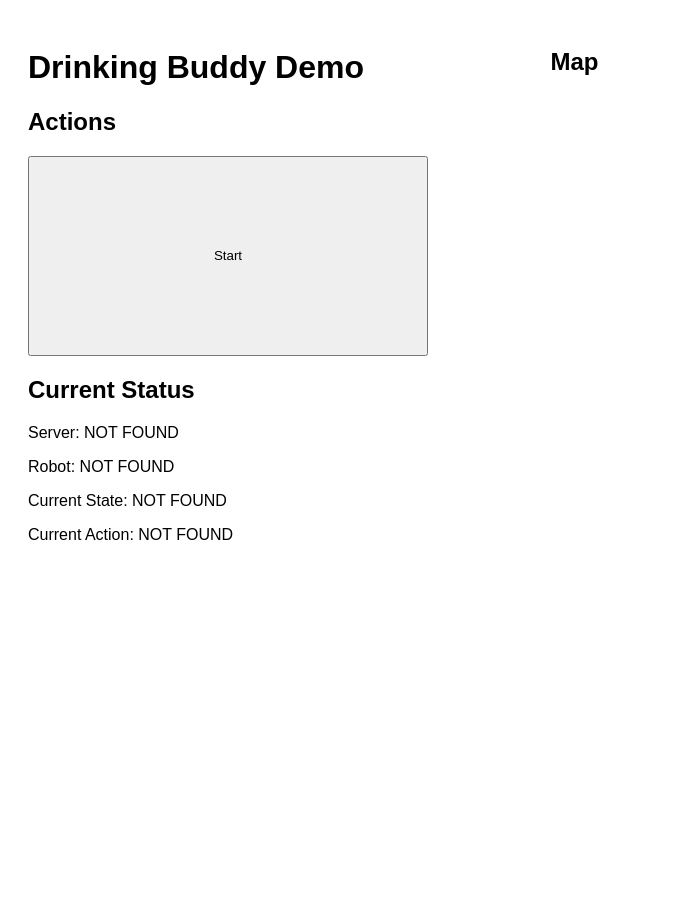
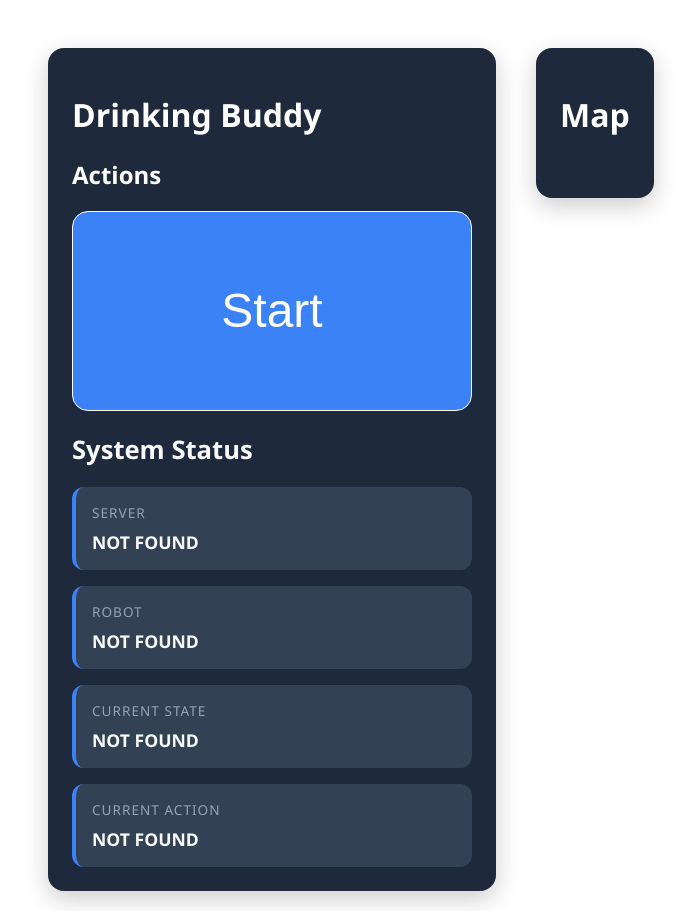
Before and after one commit to RobertLuiten/drinking-buddy, a Flask app: page / in a window 1280 px wide. Shown: the whole page, without its empty margins (0-697 px from the left). Before the commit the page ends 540 px from the top, so only its background shows below. Run offline with Flask 3, Linux system fonts and the light colour scheme; some libraries are stand-ins or nearby versions.

Commit message:
Updated CSS

```diff
--- a/ui/server/server.py
+++ b/ui/server/server.py
@@ -6,7 +6,9 @@ import json
 ## VAR INITIALIZATION
 robot_status = dict()
 
-ROBOT_IP = "172.28.7.121"
+# ROCKY: 172.28.7.144
+# SLINKY: "172.28.7.121"
+ROBOT_IP = "172.28.7.144"
 
 ## ROS SETUP
 ros = roslibpy.Ros(host=ROBOT_IP, port=9090)
--- a/ui/server/static/csharp.css
+++ b/ui/server/static/csharp.css
@@ -7,9 +7,27 @@ body { font-family: sans-serif; padding: 20px; }
     cursor: pointer;
     background: #f7f7f7;
 }
+
+.start-button {
+    height:200px;
+    width:400px;
+    font-size: 48px;
+    background: #3b82f6;
+    border-radius: 16px;
+    border: 1px solid #fff;
+    color: #fff;
+    transition: transform 0.2s ease, background 0.2s ease;
+}
+
+.start-button:hover {
+    background: #2e59b4;
+    box-shadow: 0 12px 32px rgba(37, 99, 235, 0.2);
+}
+
 .pose-card:hover {
     background: #eaeaea;
 }
+
 .noselect {
     -webkit-touch-callout: none; /* iOS Safari */
     -webkit-user-select: none; /* Safari */
@@ -19,17 +37,88 @@ body { font-family: sans-serif; padding: 20px; }
             user-select: none; /* Non-prefixed version, currently
                                     supported by Chrome, Edge, Opera and Firefox */
 }
-.text_segment, .map_segment {
-    float:left;
-    display:inline;
-    padding-right :10%;
+.text_segment,
+.map_segment {
+    float: left;
+    display: inline-block;
+
+    padding: 1rem;
+    margin: 0.5rem 1rem 0.5rem 0;
+    height: 100%;
+
+    max-width: 700px;
+    margin: 20px;
+    padding: 24px;
+    background: #1e293b;
+    border-radius: 16px;
+    box-shadow: 0 8px 24px rgba(0, 0, 0, 0.2);
+    color: #fff;
+    font-family: "Segoe UI", sans-serif;
+
+    transition: all 0.2s ease;
 }
+
 
 .render_dot {
     position:absolute;
     height: 26px;
     width: 26px;
 }
+.map {
+    background: url('/static/map.png');
+    width: 600px;
+    height: 400px;
+    border-radius: 12px; /* adjust as needed */
+    overflow: hidden;
+    background-size: cover;
+    background-position: center;
+}
+.map:hover {
+    border-color: #3b82f6;
+    box-shadow: 0 6px 16px rgba(59, 130, 246, 0.12);
+}
 #navigation_map {
     position: relative;
 }
+
+.status-panel h2 {
+    margin-bottom: 20px;
+    font-size: 1.6rem;
+    font-weight: 600;
+    color: #f8fafc;
+}
+
+.status-grid {
+    display: grid;
+    grid-template-columns: repeat(auto-fit, minmax(220px, 1fr));
+    gap: 16px;
+}
+
+.status-card {
+    background: #334155;
+    padding: 16px;
+    border-radius: 12px;
+    border-left: 4px solid #3b82f6;
+    display: flex;
+    flex-direction: column;
+    gap: 8px;
+    transition: transform 0.2s ease, background 0.2s ease;
+}
+
+.status-card:hover {
+    transform: translateY(-2px);
+    background: #3f4d63;
+}
+
+.label {
+    font-size: 0.85rem;
+    text-transform: uppercase;
+    letter-spacing: 1px;
+    color: #94a3b8;
+}
+
+.value {
+    font-size: 1.1rem;
+    font-weight: 600;
+    color: #f8fafc;
+}
--- a/ui/server/templates/main.html
+++ b/ui/server/templates/main.html
@@ -11,24 +11,42 @@
 </head>
 <body>
   <div class="text_segment">
-    <h1>Drinking Buddy Demo</h1>
+    <h1>Drinking Buddy</h1>
     <h2>Actions</h2>
-    <button id="robotStartButton" onclick="startRobot()" style="height:200px;width:400px"><bold>Start</bold></button>
+    <button id="robotStartButton" onclick="startRobot()" class="start-button"><bold>Start</bold></button>
     <!-- <button id="robotResetButton" onclick="resetPosition()" disabled>Reset</button>
     <button id="voiceButton" onclick="startVoice()">Start Voice</button> -->
-    <h2>Current Status</h2>
-    <p id="serverDetect">Server: NOT FOUND</p>
-    <p id="robotDetect">Robot: NOT FOUND</p>
-    <!-- <p id="battery">Battery: NOT FOUND</p> -->
-    <p id="currentState">Current State: NOT FOUND</p>
-    <p id="currentAction">Current Action: NOT FOUND</p>
-    <!-- <div id="currentStateList"></div> -->
+<div class="status-panel">
+    <h2>System Status</h2>
+
+    <div class="status-grid">
+        <div class="status-card">
+            <span class="label">Server</span>
+            <span id="serverDetect" class="value">NOT FOUND</span>
+        </div>
+
+        <div class="status-card">
+            <span class="label">Robot</span>
+            <span id="robotDetect" class="value">NOT FOUND</span>
+        </div>
+
+        <div class="status-card">
+            <span class="label">Current State</span>
+            <span id="currentState" class="value">NOT FOUND</span>
+        </div>
+
+        <div class="status-card">
+            <span class="label">Current Action</span>
+            <span id="currentAction" class="value">NOT FOUND</span>
+        </div>
+    </div>
+</div>
   </div>
 
   <div class="map_segment">
-    <h2>Map</h2>
+    <h1>Map</h1>
     <div id="navigation_map" name="navigation_map"
-    style="background: url('/static/map.png');"
+    class="map"
     alt="Navigation Map" onclick="clickNavigationMap(event);"
     draggable="false">
       <img src="{{ url_for('static', filename='red_dot.png') }}" class="render_dot" style="visibility: hidden;" draggable="false" class="noselect" id="click_dot"/>
```
Also changed, not shown: ui/README.md, 1 other file.
